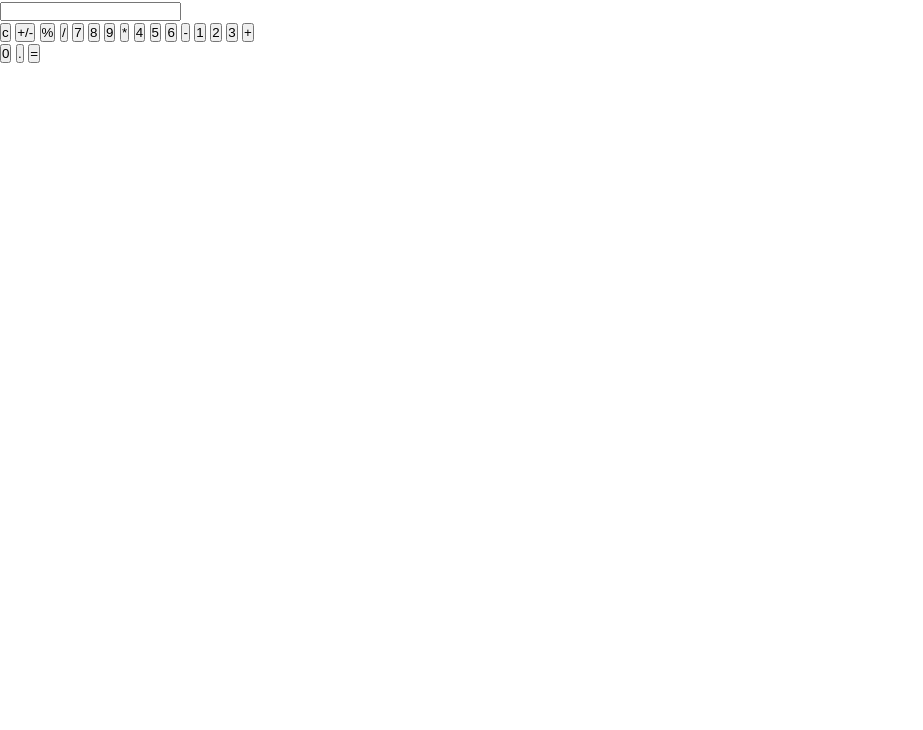
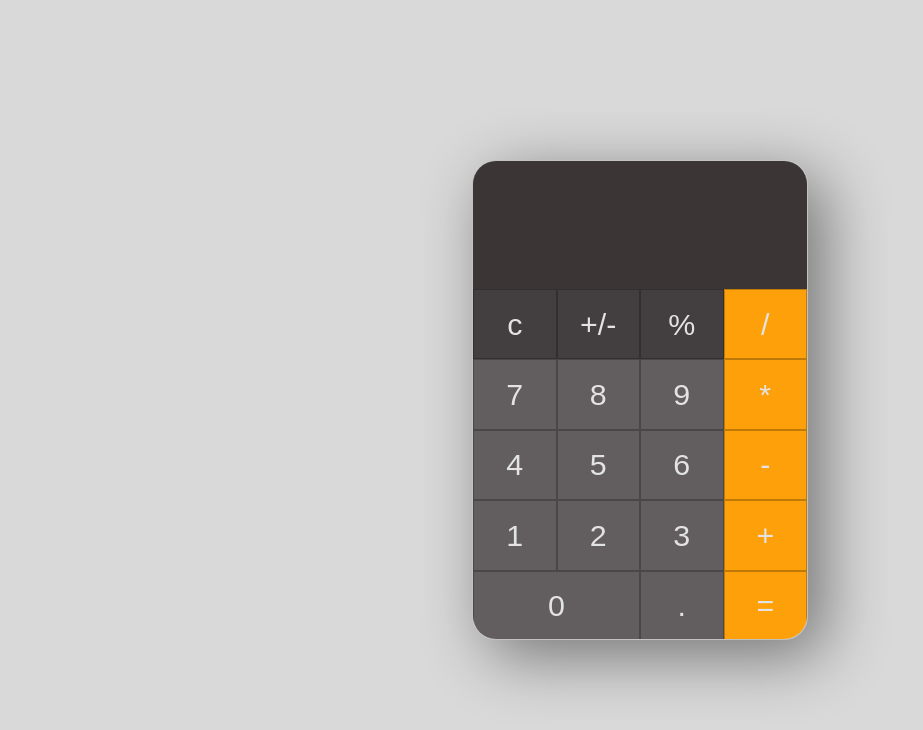
Before and after one commit to benaderaw/simple-calc, a website: page index.html in a window 1280 px wide. Shown: the whole page, without its empty margins (0-923 px from the left). Drawn offline with Linux system fonts and the light colour scheme.

Commit message:
added css to the calculator

```diff
--- a/index.html
+++ b/index.html
@@ -21,33 +21,35 @@
   <body>
     <div class="container">
       <div class="shape">
-        <input type="text" class="display" />
-      </div>
-      <div class="top-btns">
-        <button class="btn clear">c</button>
-        <button class="btn positive-negative">+/-</button>
-        <button class="btn percent">%</button>
-        <button class="btn devide">/</button>
+        <div class="display">
+          <input type="text" class="display-bt" />
+        </div>
+        <div class="top-btns">
+          <button class="btn clear btn-action">c</button>
+          <button class="btn positive-negative btn-action">+/-</button>
+          <button class="btn percent btn-action">%</button>
+          <button class="btn devide btn-operator">/</button>
 
-        <button class="btn seven">7</button>
-        <button class="btn eight">8</button>
-        <button class="btn nine">9</button>
-        <button class="btn multiply">*</button>
+          <button class="btn seven btn-number">7</button>
+          <button class="btn eight btn-number">8</button>
+          <button class="btn nine btn-number">9</button>
+          <button class="btn multiply btn-operator">*</button>
 
-        <button class="btn four">4</button>
-        <button class="btn five">5</button>
-        <button class="btn six">6</button>
-        <button class="btn minus">-</button>
+          <button class="btn fou btn-number">4</button>
+          <button class="btn five btn-number">5</button>
+          <button class="btn six btn-number">6</button>
+          <button class="btn minus btn-operator">-</button>
 
-        <button class="btn one">1</button>
-        <button class="btn two">2</button>
-        <button class="btn three">3</button>
-        <button class="btn plus">+</button>
-      </div>
-      <div class="bottom-btns">
-        <button class="btn zero">0</button>
-        <button class="btn point">.</button>
-        <button class="btn equal">=</button>
+          <button class="btn one btn-number">1</button>
+          <button class="btn two btn-number">2</button>
+          <button class="btn three btn-number">3</button>
+          <button class="btn plus btn-operator">+</button>
+        </div>
+        <div class="bottom-btns">
+          <button class="btn zero btn-number">0</button>
+          <button class="btn point btn-point">.</button>
+          <button class="btn equal btn-operator">=</button>
+        </div>
       </div>
     </div>
   </body>
--- a/src/css/style.css
+++ b/src/css/style.css
@@ -1,6 +1,8 @@
 * {
   margin: 0;
   padding: 0;
+  border: none;
+  color: #e3e3e3;
   box-sizing: border-box;
 }
 
@@ -8,3 +10,71 @@ html {
   font-size: 16px;
   font-family: "Inter", sans-serif;
 }
+
+.container {
+  display: flex;
+  justify-content: center;
+  align-items: center;
+  background-color: #d9d9d9;
+  height: 100vh;
+}
+
+.shape {
+  width: 21rem;
+  height: 30rem;
+  border-radius: 1.5rem;
+  overflow: hidden;
+  border: #92929252 1.7px solid;
+  box-shadow: 1rem 1rem 4rem #00000076;
+}
+
+.display {
+  width: 21rem;
+}
+
+.display-bt {
+  /* pointer-events: none; */
+  font-size: 4.5rem;
+  background-color: #3c3536;
+  width: 21rem;
+  height: 8rem;
+  text-align: right;
+  padding: 1.5rem;
+}
+
+.top-btns {
+  display: flex;
+  margin: 0;
+  flex-wrap: wrap;
+}
+
+.btn {
+  display: flex;
+  justify-content: center;
+  align-items: center;
+  font-size: 1.9rem;
+  border: 1.2px rgba(0, 0, 0, 0.247) solid;
+  width: 25%;
+  height: 4.4rem;
+}
+
+.bottom-btns {
+  display: flex;
+}
+
+.zero {
+  width: 50%;
+}
+
+.btn-number,
+.btn-point {
+  background-color: #625e5f;
+}
+
+.btn-operator {
+  background-color: #fea009;
+}
+
+.btn-action {
+  background-color: #433e3f;
+}
```
